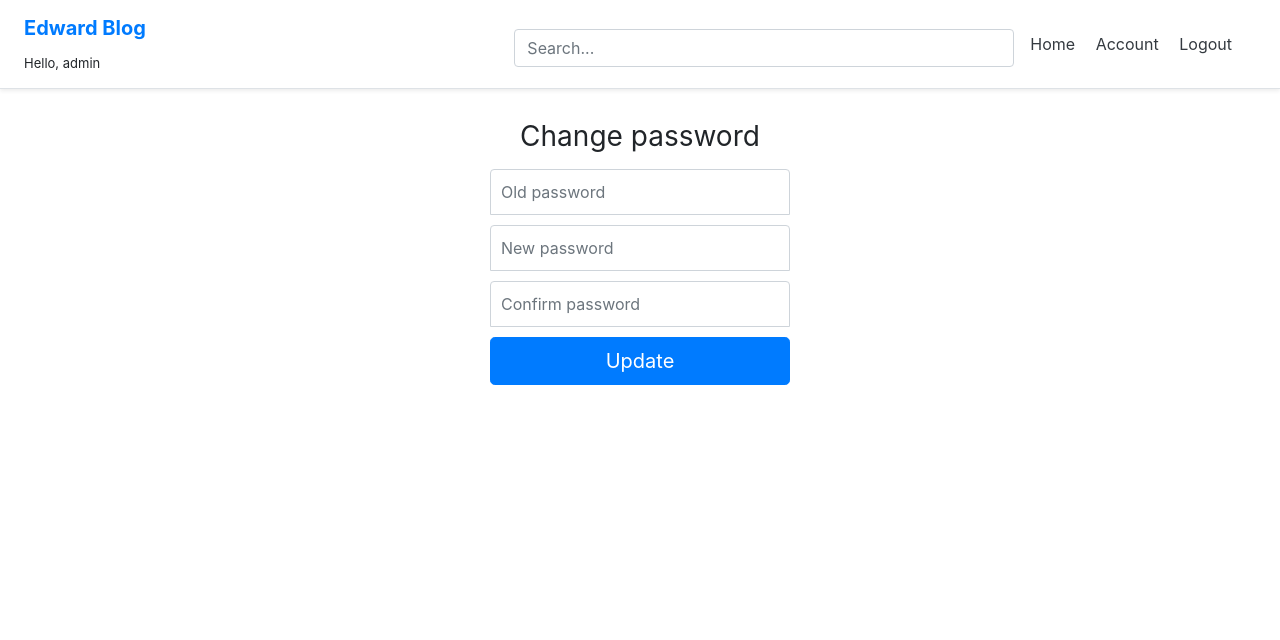
After one commit to thanhlongnguyen140499/A-Blog-Longkun-2, a Django app: page /password_change/ in a window 1280 px wide. The commit adds this page. Shown: the top 640 px of the page. Run offline with Django 3.2, Linux system fonts and the light colour scheme; a user stored in the database is signed in; some libraries are stand-ins or nearby versions.

Commit message:
Resest password and change password

```diff
--- a/account/templates/account/account.html
+++ b/account/templates/account/account.html
@@ -39,11 +39,11 @@
 
 
                         <div class="col-md-12 text-center mb-3">
-                            <button type="submit" class=" btn btn-block mybtn btn-primary tx-tfm">Get Started For Free</button>
+                            <button type="submit" class=" btn btn-block mybtn btn-primary tx-tfm">Update</button>
                         </div>
                         <div class="col-md-12 ">
                             <div class="form-group">
-                                <p class="text-center"><a href="#" id="signin">Already have an account?</a></p>
+                                <p class="m-auto text-center"><a href="{% url 'password_change' %}" id="password_change">Do you want to change the password?</a></p>
                             </div>
                         </div>
                         </div>
--- a/account/templates/account/register.html
+++ b/account/templates/account/register.html
@@ -34,7 +34,7 @@
                         </div>
                         <div class="col-md-12 ">
                             <div class="form-group">
-                                <p class="text-center"><a href="#" id="signin">Already have an account?</a></p>
+                                <p class="text-center"><a href="{% url 'login' %}" id="signin">Already have an account?</a></p>
                             </div>
                         </div>
 
--- a/myblog/settings.py
+++ b/myblog/settings.py
@@ -27,6 +27,8 @@ DEBUG = True
 
 ALLOWED_HOSTS = []
 
+if DEBUG:
+    EMAIL_BACKEND = 'django.core.mail.backends.console.EmailBackend' # During development only
 
 # Application definition
 
--- a/myblog/urls.py
+++ b/myblog/urls.py
@@ -1,10 +1,23 @@
 from django.contrib import admin
 from django.urls import path, include
 from django.conf.urls.static import static
+from django.contrib.auth import views as auth_views
 from django.conf import settings
 
 urlpatterns = [
     path('account/', include('account.urls')),
     path('', include('personal.urls')),
     path('admin/', admin.site.urls),
+
+    # Password reset links (ref: https://github.com/django/django/blob/master/django/contrib/auth/views.py)
+    path('password_change/done/', auth_views.PasswordChangeDoneView.as_view(template_name='registration/password_change_done.html'),
+        name='password_change_done'),
+    path('password_change/', auth_views.PasswordChangeView.as_view(template_name='registration/password_change.html'),
+        name='password_change'),
+    path('password_reset/done/', auth_views.PasswordResetCompleteView.as_view(template_name='registration/password_reset_done.html'),
+     name='password_reset_done'),
+    path('reset/<uidb64>/<token>/', auth_views.PasswordResetConfirmView.as_view(), name='password_reset_confirm'),
+    path('password_reset/', auth_views.PasswordResetView.as_view(), name='password_reset'),
+    path('reset/done/', auth_views.PasswordResetCompleteView.as_view(template_name='registration/password_reset_complete.html'),
+     name='password_reset_complete'),
 ] + static(settings.STATIC_URL, document_root=settings.STATIC_ROOT)
--- /dev/null
+++ b/templates/registration/password_change.html
@@ -0,0 +1,53 @@
+{% extends 'base.html' %}
+
+{% block content %}
+<style type="text/css">
+  .form-signin {
+    width: 100%;
+    max-width: 330px;
+    padding: 15px;
+    margin: auto;
+  }
+  .form-signin .checkbox {
+    font-weight: 400;
+  }
+  .form-signin .form-control {
+    position: relative;
+    box-sizing: border-box;
+    height: auto;
+    padding: 10px;
+    font-size: 16px;
+  }
+  .form-signin .form-control:focus {
+    z-index: 2;
+  }
+  .form-signin input[type="password"] {
+    margin-bottom: 10px;
+    border-bottom-right-radius: 0;
+    border-bottom-left-radius: 0;
+  }
+
+  .h3{
+    text-align: center;
+  }
+</style>
+
+
+<form method="POST" class="form-signin">{% csrf_token %}
+  <h1 class="h3 mb-3 font-weight-normal">Change password</h1>
+    <input name="old_password" class="form-control" placeholder="Old password" type="password" id="id_old_password" required="true">
+    <input name="new_password1" class="form-control" placeholder="New password" type="password" id="id_new_password1" required="true">
+    <input name="new_password2" class="form-control" placeholder="Confirm password" type="password" id="id_new_password2" required="true">
+
+    {% for field in form %}
+      {% for error in field.errors %}
+        <p style="color: red">{{ error }}</p>
+      {% endfor %}
+    {% endfor %}
+
+  <button class="btn btn-lg btn-primary btn-block" type="submit">Update</button>
+</form>
+
+
+
+{% endblock %}
--- /dev/null
+++ b/templates/registration/password_reset_subject.txt
@@ -0,0 +1 @@
+CodingWithEdward password reset
```
Also changed, not shown: account/templates/account/login.html (+6 -37 lines), templates/registration/password_change_done.html (added, +11 -0 lines), templates/registration/password_reset_complete.html (added, +12 -0 lines), templates/registration/password_reset_done.html (added, +20 -0 lines), templates/registration/password_reset_email.html (added, +12 -0 lines), templates/registration/password_reset_form.html (added, +46 -0 lines), db.sqlite3.
